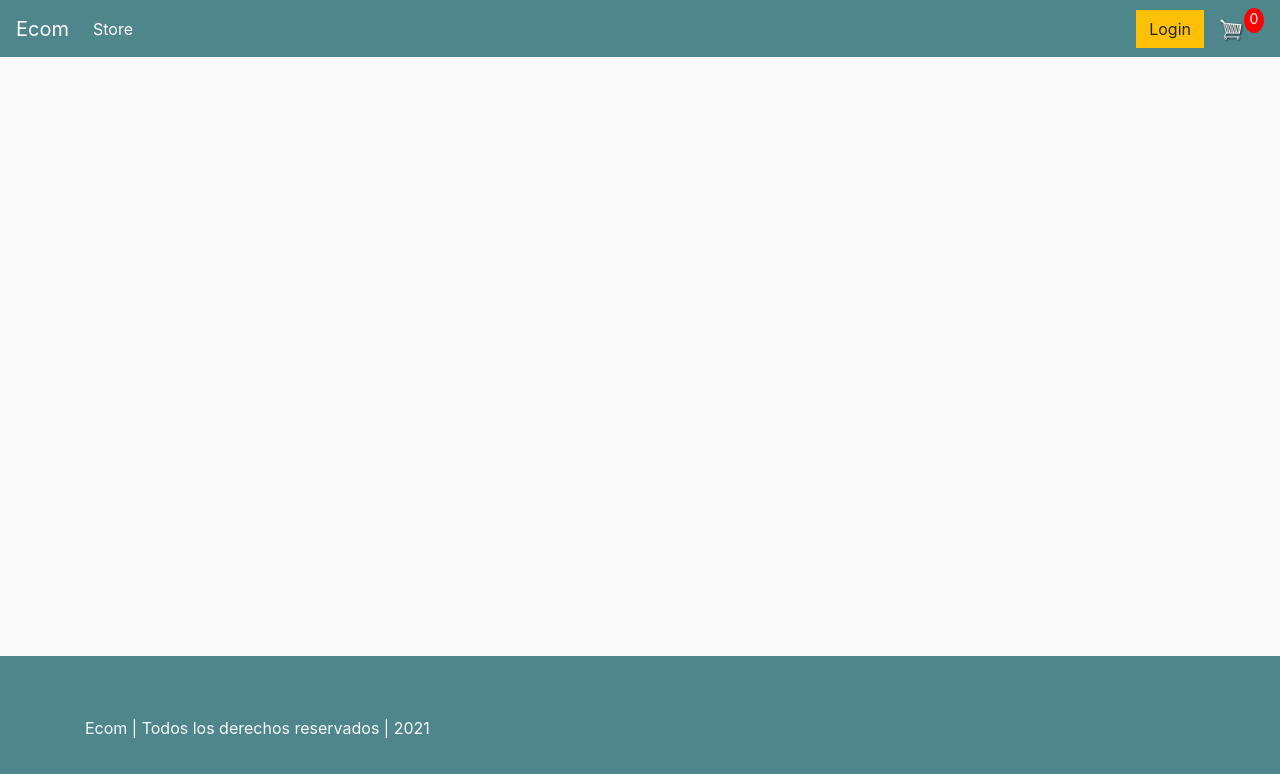
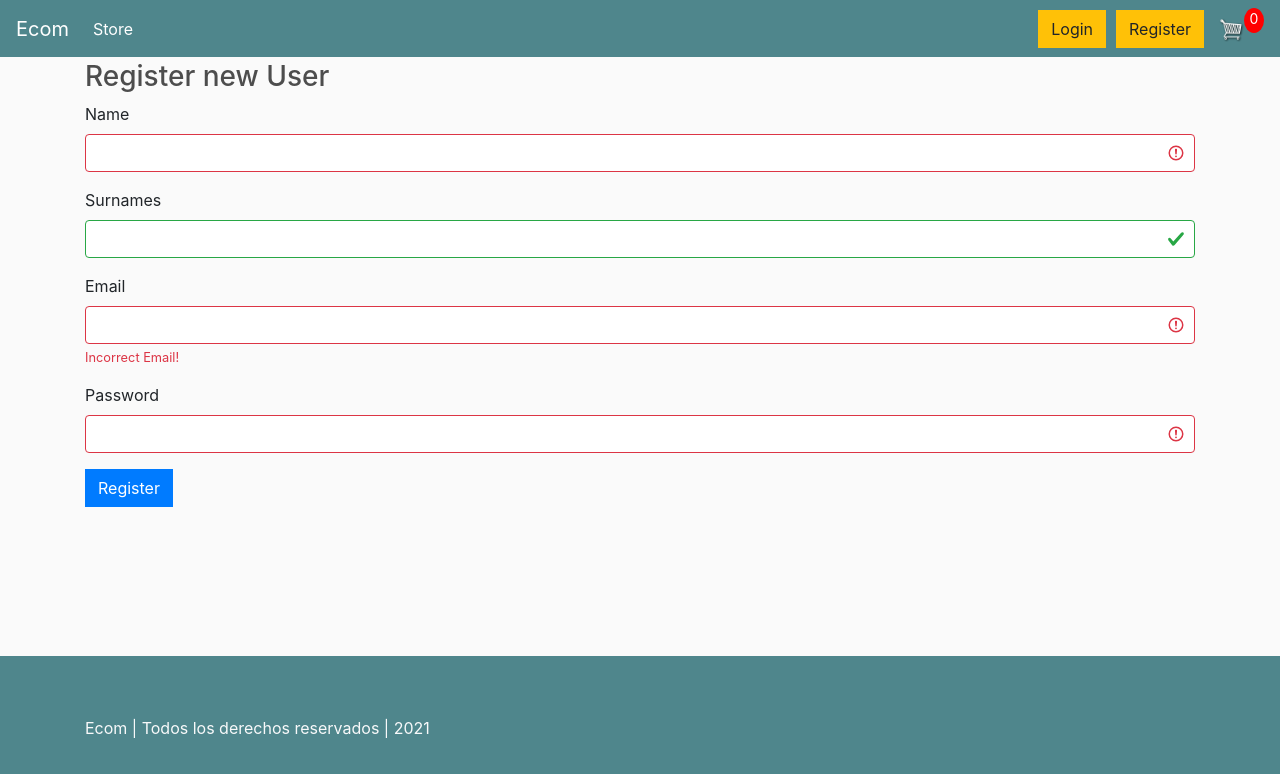
Before and after one commit to torvic/ecommerce-django-react, a React (Create React App) app in the folder ecommerce-artesania/: page /#/register in a window 1280 px wide. Shown: the top 774 px of the page. Built offline with nearby package versions, Linux system fonts and the light colour scheme; no server answers.

Commit message:
Feat(login and register):Add login and register pages

```diff
--- a/ecommerce-artesania/package.json
+++ b/ecommerce-artesania/package.json
@@ -10,6 +10,7 @@
     "react-dom": "^17.0.2",
     "react-router-dom": "^5.2.0",
     "react-scripts": "4.0.3",
+    "sass": "^1.36.0",
     "web-vitals": "^1.1.2"
   },
   "scripts": {
--- a/ecommerce-artesania/src/components/Header.js
+++ b/ecommerce-artesania/src/components/Header.js
@@ -39,6 +39,9 @@ const Header = () => {
             <Link to="/login" className="btn btn-warning">
               Login
             </Link>
+            <Link style={{marginLeft:'10px'}} to="/register" className="btn btn-warning">
+              Register
+            </Link>
 
             <Link to="/cart">
               <img id="cart-icon" src="images/cart.png" alt="" />
--- a/ecommerce-artesania/src/components/MySite.js
+++ b/ecommerce-artesania/src/components/MySite.js
@@ -7,6 +7,7 @@ import Store from '../pages/Store';
 import Cart from '../pages/Cart';
 import Checkout from '../pages/Checkout';
 import Login from '../pages/Login';
+import Register from '../pages/Register';
 import Footer from './Footer';
 import OrderItemsContext from '../context/OrderItemsContext';
 import { useContext } from 'react';
@@ -30,6 +31,7 @@ const MySite = () => {
           </Route>
           <Route exact path="/checkout" component={Checkout} />
           <Route exact path="/login" component={Login} />
+          <Route exact path="/register" component={Register} />
         </Switch>
         <Footer />
       </HashRouter>
--- /dev/null
+++ b/ecommerce-artesania/src/hooks/useForm/index.jsx
@@ -0,0 +1,60 @@
+import { useState } from "react";
+import { helpHttp } from "../../helpers/helpHttp";
+
+export const useForm = (initialForm, validateForm) => {
+  const [form, setForm] = useState(initialForm);
+  const [errors, setErrors] = useState({});
+  const [loading, setLoading] = useState(false);
+  const [response, setResponse] = useState(null);
+
+  const handleChange = (e) => {
+    const { name, value } = e.target;
+    setForm({
+      ...form,
+      [name]: value,
+    });
+  };
+
+  const handleBlur = (e) => {
+    handleChange(e);
+    setErrors(validateForm(form));
+  };
+
+  const handleSubmit = (e) => {
+    e.preventDefault();
+    setErrors(validateForm(form));
+
+    if (Object.keys(errors).length === 0) {
+      //alert("Enviando formulario...");
+      setLoading(true);
+      helpHttp()
+        .post("https://formsubmit.co/ajax/130111@unsaac.edu.pe", {
+          body: form,
+          headers: {
+            "Content-Type": "application/json",
+            Accept: "appliction/json",
+          },
+        })
+        .then((res) => {
+					setForm(initialForm);
+          setLoading(false);
+          setResponse(true);
+					setTimeout(() => {
+						setResponse(false);
+					}, 5000);
+        });
+    } else {
+      return;
+    }
+  };
+
+  return {
+    form,
+    errors,
+    loading,
+    response,
+    handleChange,
+    handleBlur,
+    handleSubmit,
+  };
+};
--- a/ecommerce-artesania/src/pages/Login.js
+++ b/ecommerce-artesania/src/pages/Login.js
@@ -1,7 +1,9 @@
+import FormSection from "../sections/Public/Login/FormSection";
+
 const Login = () => {
   return (
     <div className="container">
-      <h3>Login</h3>
+			<FormSection/>
     </div>
   );
 };
--- /dev/null
+++ b/ecommerce-artesania/src/pages/Register.js
@@ -0,0 +1,11 @@
+import FormSection from "../sections/Public/Register/FormSection"
+
+const Register = () => {
+	return (
+		<div className="container">
+  		<FormSection/>
+		</div>
+	)
+}
+
+export default Register
--- /dev/null
+++ b/ecommerce-artesania/src/sections/Public/Login/FormSection/index.jsx
@@ -0,0 +1,38 @@
+import styles from './index.module.scss'
+import { useForm } from '../../../../hooks/useForm'
+
+const FormSection = () => {
+  return (
+    <form>
+      <div className='form-group'>
+        <label for='username'>Username</label>
+        <input
+          type='text'
+					name='username'
+          className='form-control is-invalid'
+          id='username'
+        />
+				{/* <div className="valid-feedback">
+          Looks good!
+        </div> */}
+      </div>
+      <div className='form-group'>
+        <label for='password1'>Password</label>
+        <input
+          type='password'
+					name='password'
+          className='form-control is-invalid'
+          id='password1'
+        />
+				<div className="invalid-feedback">
+          Incorrect password or Username!
+        </div>
+      </div>
+      <button type='submit' className='btn btn-primary'>
+        Login
+      </button>
+    </form>
+  )
+}
+
+export default FormSection
--- /dev/null
+++ b/ecommerce-artesania/src/sections/Public/Login/FormSection/index.module.scss
@@ -0,0 +1,3 @@
+.color {
+	color: red;
+}
--- /dev/null
+++ b/ecommerce-artesania/src/sections/Public/Register/FormSection/index.jsx
@@ -0,0 +1,58 @@
+import styles from './index.module.scss'
+
+const FormSection = () => {
+  return (
+    <section>
+			<h3>Register new User</h3>
+      <form>
+        <div className='form-group'>
+          <label for='name'>Name</label>
+          <input
+            type='text'
+            name='name'
+            className='form-control is-invalid'
+            id='name'
+          />
+          {/* <div className="valid-feedback">
+          Looks good!
+        </div> */}
+        </div>
+        <div className='form-group'>
+          <label for='surnames'>Surnames</label>
+          <input
+            type='text'
+            name='surnames'
+            className='form-control is-valid'
+            id='surnames'
+          />
+        </div>
+        <div className='form-group'>
+          <label for='email'>Email</label>
+          <input
+            type='email'
+            name='email'
+            className='form-control is-invalid'
+            id='email'
+          />
+          <div className='invalid-feedback'>
+            Incorrect Email!
+          </div>
+        </div>
+        <div className='form-group'>
+          <label for='password1'>Password</label>
+          <input
+            type='password'
+            name='password'
+            className='form-control is-invalid'
+            id='password1'
+          />
+        </div>
+        <button type='submit' className='btn btn-primary'>
+          Register
+        </button>
+      </form>
+    </section>
+  )
+}
+
+export default FormSection
--- /dev/null
+++ b/ecommerce-artesania/src/sections/Public/Register/FormSection/index.module.scss
@@ -0,0 +1,3 @@
+.color {
+	color: green;
+}
```
Also changed, not shown: 1 other file (tests, documents, lock files or other folders).
